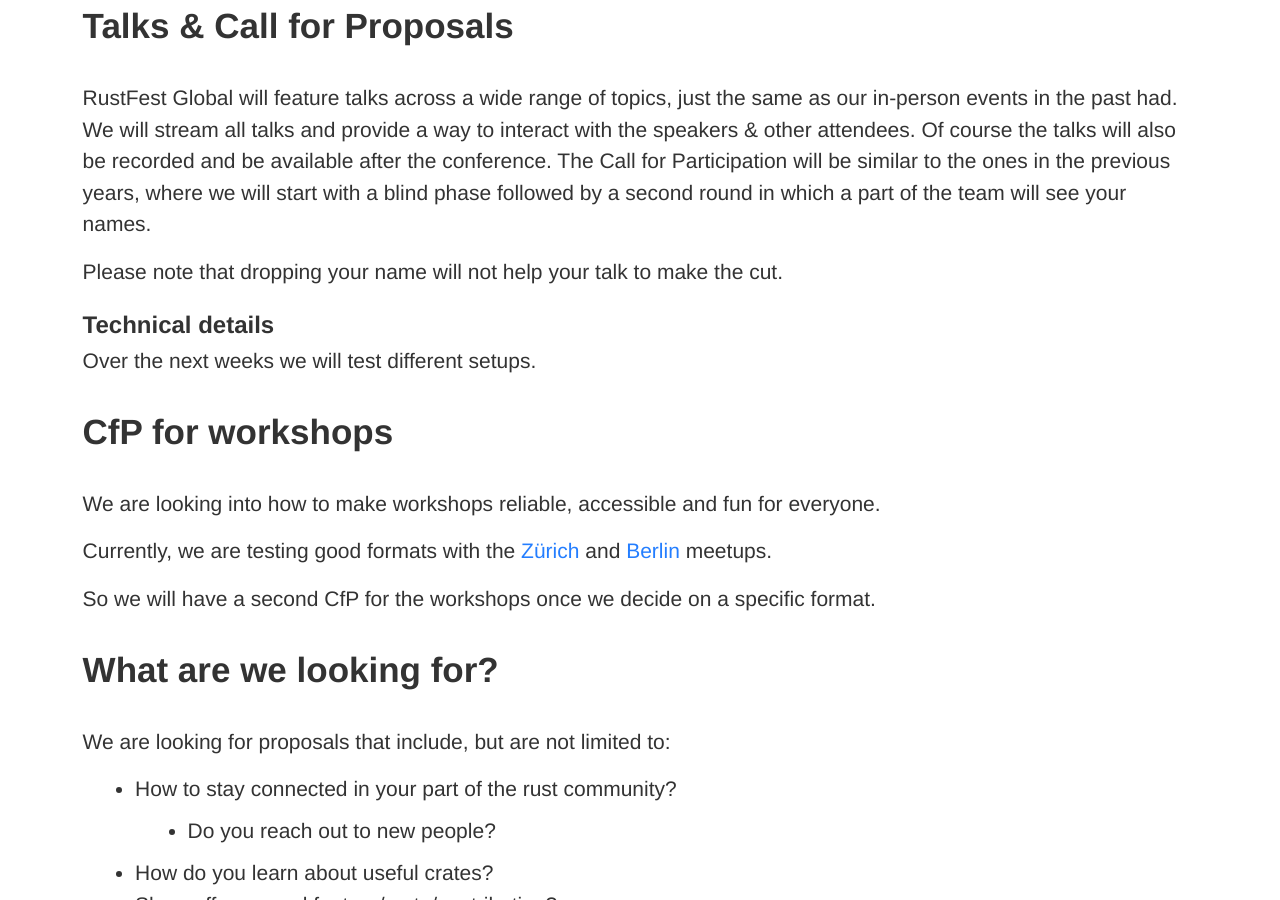
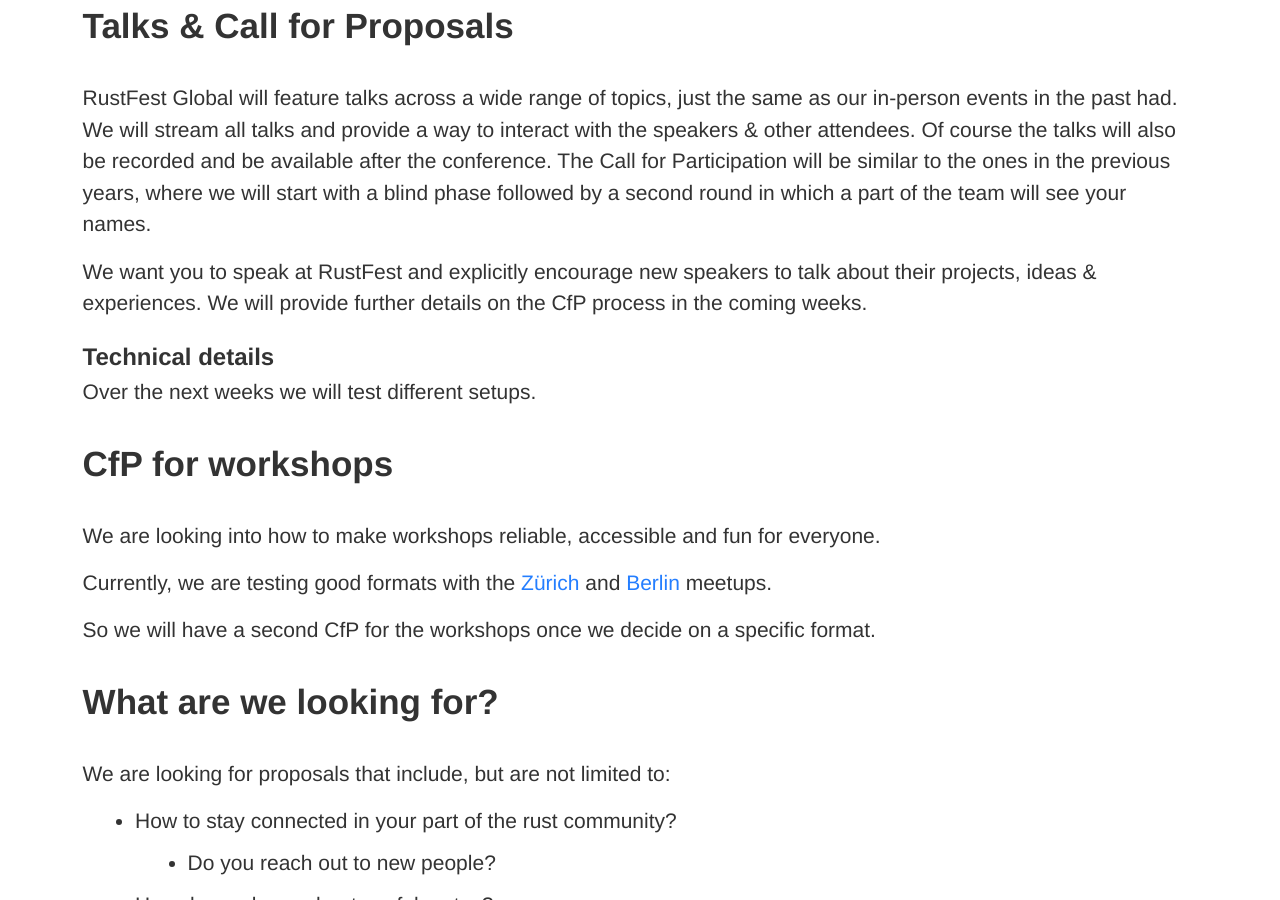
Before and after one commit to RustFestEU/blog.rustfest.eu, a Jekyll site: the page built from _posts/2020-06-06-announcing-rustfest-2020.md, in a window 1280 px wide and 900 px high, scrolled down 685 px. Built offline with Jekyll 4.4.1, drawn with Linux system fonts in a browser that asks for light colours.

Commit message:
Update _posts/2020-06-06-announcing-rustfest-2020.md
Co-authored-by: Jan-Erik Rediger <janerik@fnordig.de>

```diff
--- a/_posts/2020-06-06-announcing-rustfest-2020.md
+++ b/_posts/2020-06-06-announcing-rustfest-2020.md
@@ -23,7 +23,8 @@
 We will stream all talks and provide a way to interact with the speakers & other attendees. Of course the talks will also be recorded and be available after the conference.
 The Call for Participation will be similar to the ones in the previous years, where we will start with a blind phase followed by a second round in which a part of the team will see your names.
 
-Please note that dropping your name will not help your talk to make the cut.
+We want you to speak at RustFest and explicitly encourage new speakers to talk about their projects, ideas & experiences.
+We will provide further details on the CfP process in the coming weeks.
 
 ### Technical details
 
```
